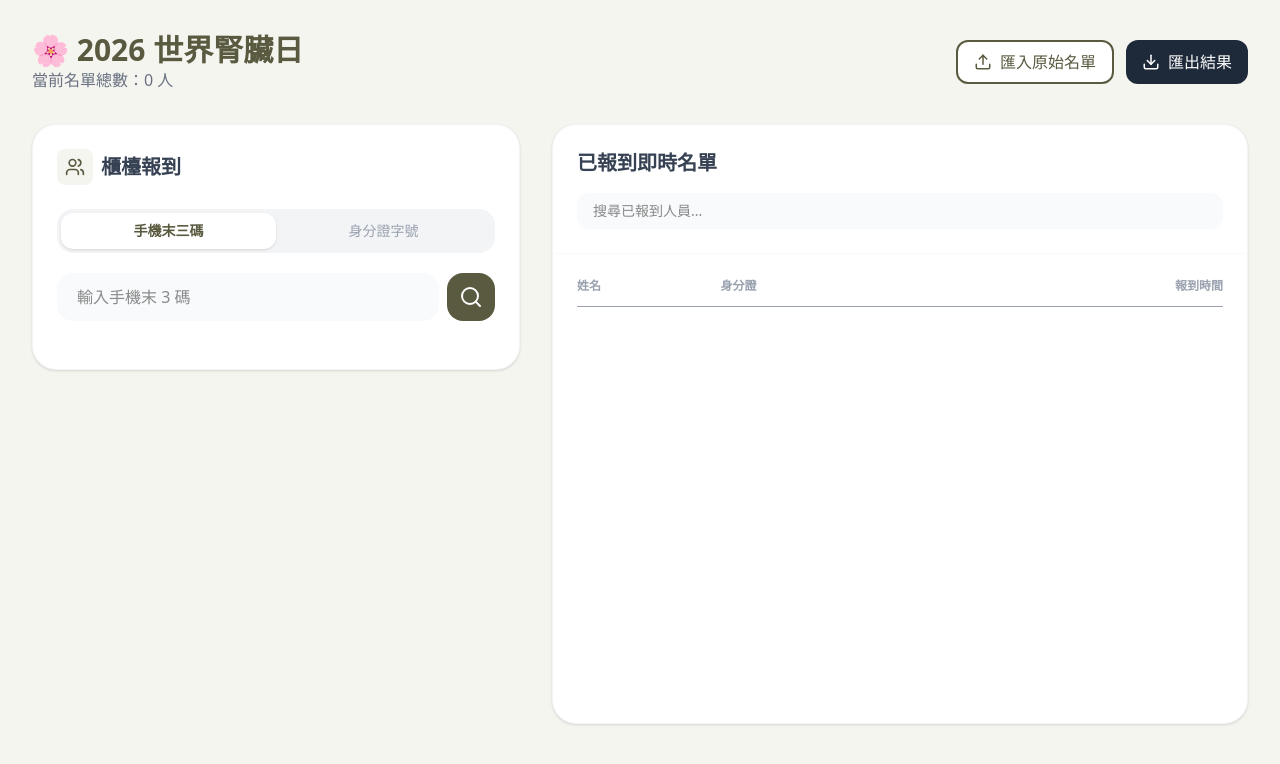
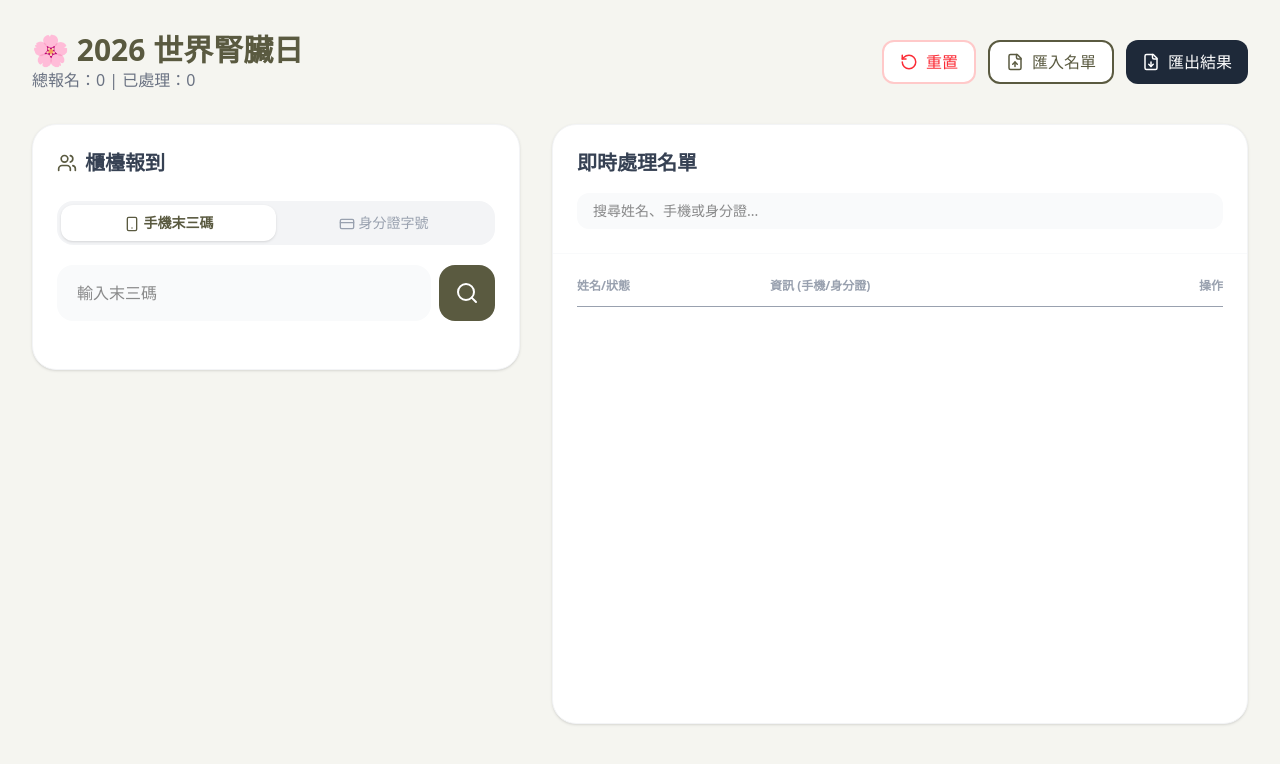
Before and after one commit to s97213a/-, a React (Vite) app in the folder 活動報到系統/: page / in a window 1280 px wide. Shown: the top 764 px of the page. Built offline with nearby package versions, Linux system fonts and the light colour scheme.

Commit message:
Add files via upload

```diff
--- a/活動報到系統/src/App.tsx
+++ b/活動報到系統/src/App.tsx
@@ -3,11 +3,11 @@
  * SPDX-License-Identifier: Apache-2.0
  */
 
-import { useState, useRef } from 'react';
-// 移除靜態匯入: import { registrants } from './data';
-import { Download, Search, UserCheck, Smartphone, CreditCard, Upload, Users } from 'lucide-react';
+import { useState, useRef, useEffect } from 'react'; // 1. 引入 useEffect
+import { Search, UserCheck, Smartphone, CreditCard, FileUp, FileDown, Users, Trash2, RotateCcw } from 'lucide-react';
 import * as XLSX from 'xlsx';
 
+// 定義資料結構
 interface Registrant {
   id: string;
   name: string;
@@ -15,15 +15,14 @@ interface Registrant {
 }
 
 interface CheckedInRegistrant extends Registrant {
-  checkInTime: Date;
+  checkInTime: string; // 2. LocalStorage 儲存 Date 會變成字串，改為 string 比較穩
+  status: '已報到' | '放棄領取';
 }
 
 export default function App() {
-  // 核心數據狀態
-  const [registrants, setRegistrants] = useState<Registrant[]>([]); // 原始名單
-  const [checkedIn, setCheckedIn] = useState<CheckedInRegistrant[]>([]); // 已報到名單
-
-  // 搜尋相關狀態
+  // --- 狀態管理 ---
+  const [registrants, setRegistrants] = useState<Registrant[]>([]);
+  const [checkedIn, setCheckedIn] = useState<CheckedInRegistrant[]>([]);
   const [inputValue, setInputValue] = useState('');
   const [searchType, setSearchType] = useState<'phone' | 'id'>('phone');
   const [searchResults, setSearchResults] = useState<Registrant[]>([]);
@@ -32,7 +31,37 @@ export default function App() {
 
   const fileInputRef = useRef<HTMLInputElement>(null);
 
-  // 功能：匯入 Excel 名單
+  // --- 3. 新增 LocalStorage 功能 ---
+
+  // 初始化：從 LocalStorage 讀取資料
+  useEffect(() => {
+    const savedRegistrants = localStorage.getItem('kidney_registrants');
+    const savedCheckedIn = localStorage.getItem('kidney_checkedIn');
+
+    if (savedRegistrants) setRegistrants(JSON.parse(savedRegistrants));
+    if (savedCheckedIn) setCheckedIn(JSON.parse(savedCheckedIn));
+  }, []);
+
+  // 監聽：當 registrants 或 checkedIn 變動時自動儲存
+  useEffect(() => {
+    localStorage.setItem('kidney_registrants', JSON.stringify(registrants));
+    localStorage.setItem('kidney_checkedIn', JSON.stringify(checkedIn));
+  }, [registrants, checkedIn]);
+
+  // 新增清空功能
+  const handleReset = () => {
+    if (window.confirm("確定要清空所有資料嗎？這將刪除目前匯入的名單與所有報到紀錄。")) {
+      setRegistrants([]);
+      setCheckedIn([]);
+      localStorage.removeItem('kidney_registrants');
+      localStorage.removeItem('kidney_checkedIn');
+      setSearchResults([]);
+      setHasSearched(false);
+      alert("資料已清空");
+    }
+  };
+
+  // --- 匯入 Excel 名單 ---
   const handleImport = (e: React.ChangeEvent<HTMLInputElement>) => {
     const file = e.target.files?.[0];
     if (!file) return;
@@ -45,23 +74,23 @@ export default function App() {
       const sheet = workbook.Sheets[sheetName];
       const json = XLSX.utils.sheet_to_json(sheet) as any[];
 
-      // 轉換 Excel 欄位名稱 (對應 姓名/身分證/電話)
       const importedData: Registrant[] = json.map((row) => ({
         id: (row['身分證字號'] || row['身分證'] || row['ID'] || '').toString().trim(),
         name: (row['姓名'] || row['Name'] || '').toString().trim(),
         phone: (row['電話'] || row['手機'] || row['Phone'] || '').toString().trim(),
-      })).filter(r => r.id && r.name); // 過濾掉空行
+      })).filter(r => r.id && r.name);
 
       if (importedData.length > 0) {
         setRegistrants(importedData);
         alert(`成功匯入 ${importedData.length} 筆名單！`);
       } else {
-        alert('匯入失敗，請檢查 Excel 欄位名稱是否包含「姓名」、「身分證字號」、「電話」。');
+        alert('匯入失敗，請檢查 Excel 欄位名稱是否正確。');
       }
     };
     reader.readAsBinaryString(file);
   };
 
+  // --- 搜尋邏輯 ---
   const handleSearch = () => {
     if (registrants.length === 0) {
       alert('請先匯入原始報名名單！');
@@ -82,28 +111,39 @@ export default function App() {
     setSearchResults(found);
   };
 
-  const handleCheckIn = (person: Registrant) => {
+  // --- 報到/放棄領取邏輯 ---
+  const handleAction = (person: Registrant, status: '已報到' | '放棄領取') => {
     if (checkedIn.some((r) => r.id === person.id)) {
-      alert('此民眾已報到！');
+      alert('此民眾已有紀錄！');
       return;
     }
-    setCheckedIn([...checkedIn, { ...person, checkInTime: new Date() }]);
+    // 儲存時間改為 ISO 字串以利傳輸與存儲
+    setCheckedIn([{ ...person, checkInTime: new Date().toISOString(), status }, ...checkedIn]);
     setSearchResults([]);
     setInputValue('');
     setHasSearched(false);
   };
 
+  // --- 刪除單筆紀錄 ---
+  const removeRecord = (id: string) => {
+    if (window.confirm("確定要刪除此筆紀錄嗎？")) {
+      setCheckedIn(checkedIn.filter(r => r.id !== id));
+    }
+  };
+
+  // --- 匯出 Excel ---
   const handleExport = () => {
     if (checkedIn.length === 0) return alert('目前沒有報到資料。');
     const ws = XLSX.utils.json_to_sheet(checkedIn.map(r => ({
+      '姓名': r.name,
       '身分證字號': r.id,
-      '姓名': r.name,
       '電話': r.phone,
-      '報到時間': r.checkInTime.toLocaleString('zh-TW'),
+      '狀態': r.status,
+      '紀錄時間': new Date(r.checkInTime).toLocaleString('zh-TW'),
     })));
     const wb = XLSX.utils.book_new();
-    XLSX.utils.book_append_sheet(wb, ws, '報到名單');
-    XLSX.writeFile(wb, '2026世界腎臟日_實時報到名單.xlsx');
+    XLSX.utils.book_append_sheet(wb, ws, '活動名單');
+    XLSX.writeFile(wb, '2026世界腎臟日_報到紀錄.xlsx');
   };
 
   return (
@@ -112,28 +152,31 @@ export default function App() {
       <div className="max-w-7xl mx-auto mb-8 flex flex-col md:flex-row justify-between items-center gap-4">
         <div>
           <h1 className="text-3xl font-bold text-[#5A5A40]">🌸 2026 世界腎臟日</h1>
-          <p className="text-gray-500">當前名單總數：{registrants.length} 人</p>
+          <p className="text-gray-500">總報名：{registrants.length} | 已處理：{checkedIn.length}</p>
         </div>
 
         <div className="flex gap-3">
-          <input
-            type="file"
-            accept=".xlsx, .xls"
-            className="hidden"
-            ref={fileInputRef}
-            onChange={handleImport}
-          />
+          {/* 清空按鈕 */}
+          <button
+            onClick={handleReset}
+            className="flex items-center gap-2 bg-white border-2 border-red-200 text-red-500 px-4 py-2 rounded-xl hover:bg-red-50 transition-all"
+            title="清空所有資料"
+          >
+            <RotateCcw size={18} /> 重置
+          </button>
+
+          <input type="file" accept=".xlsx, .xls" className="hidden" ref={fileInputRef} onChange={handleImport} />
           <button
             onClick={() => fileInputRef.current?.click()}
             className="flex items-center gap-2 bg-white border-2 border-[#5A5A40] text-[#5A5A40] px-4 py-2 rounded-xl hover:bg-[#5A5A40] hover:text-white transition-all"
           >
-            <Upload size={18} /> 匯入原始名單
+            <FileUp size={18} /> 匯入名單
           </button>
           <button
             onClick={handleExport}
             className="flex items-center gap-2 bg-gray-800 text-white px-4 py-2 rounded-xl hover:bg-black transition-all"
           >
-            <Download size={18} /> 匯出結果
+            <FileDown size={18} /> 匯出結果
           </button>
         </div>
       </div>
@@ -141,15 +184,18 @@ export default function App() {
       <div className="grid grid-cols-1 lg:grid-cols-12 gap-8 max-w-7xl mx-auto">
         {/* 左側：查詢區 */}
         <div className="lg:col-span-5">
-          <div className="bg-white rounded-3xl p-6 shadow-sm border border-gray-100">
-            <div className="flex items-center gap-2 mb-6">
-              <div className="p-2 bg-[#f5f5f0] rounded-lg text-[#5A5A40]"><Users size={20}/></div>
-              <h2 className="text-xl font-bold text-gray-700">櫃檯報到</h2>
-            </div>
+          <div className="bg-white rounded-3xl p-6 shadow-sm border border-gray-100 sticky top-8">
+            <h2 className="text-xl font-bold text-gray-700 mb-6 flex items-center gap-2">
+              <Users size={20} className="text-[#5A5A40]"/> 櫃檯報到
+            </h2>
 
             <div className="flex mb-5 bg-gray-100 p-1 rounded-2xl">
-              <button onClick={() => setSearchType('phone')} className={`flex-1 py-2 rounded-xl text-sm transition-all ${searchType === 'phone' ? 'bg-white shadow-sm text-[#5A5A40] font-bold' : 'text-gray-400'}`}>手機末三碼</button>
-              <button onClick={() => setSearchType('id')} className={`flex-1 py-2 rounded-xl text-sm transition-all ${searchType === 'id' ? 'bg-white shadow-sm text-[#5A5A40] font-bold' : 'text-gray-400'}`}>身分證字號</button>
+              <button onClick={() => setSearchType('phone')} className={`flex-1 py-2 rounded-xl text-sm transition-all ${searchType === 'phone' ? 'bg-white shadow-sm text-[#5A5A40] font-bold' : 'text-gray-400'}`}>
+                <Smartphone size={16} className="inline mr-1"/>手機末三碼
+              </button>
+              <button onClick={() => setSearchType('id')} className={`flex-1 py-2 rounded-xl text-sm transition-all ${searchType === 'id' ? 'bg-white shadow-sm text-[#5A5A40] font-bold' : 'text-gray-400'}`}>
+                <CreditCard size={16} className="inline mr-1"/>身分證字號
+              </button>
             </div>
 
             <div className="flex gap-2">
@@ -158,30 +204,52 @@ export default function App() {
                 value={inputValue}
                 onChange={(e) => setInputValue(e.target.value)}
                 onKeyDown={(e) => e.key === 'Enter' && handleSearch()}
-                placeholder={searchType === 'phone' ? "輸入手機末 3 碼" : "輸入完整身分證"}
+                placeholder={searchType === 'phone' ? "輸入末三碼" : "輸入完整字號"}
                 className="flex-grow px-5 py-3 bg-gray-50 border-none rounded-2xl focus:ring-2 focus:ring-[#5A5A40] outline-none"
               />
-              <button onClick={handleSearch} className="bg-[#5A5A40] text-white p-3 rounded-2xl hover:opacity-90"><Search /></button>
+              <button onClick={handleSearch} className="bg-[#5A5A40] text-white p-4 rounded-2xl hover:opacity-90"><Search /></button>
             </div>
 
             <div className="mt-6 space-y-3">
               {hasSearched && searchResults.length === 0 && (
-                <div className="text-center py-8 text-gray-400 border-2 border-dashed rounded-2xl">未找到相符名單</div>
+                <div className="text-center py-8 text-gray-400 border-2 border-dashed rounded-2xl">未找到名單</div>
               )}
-              {searchResults.map(person => (
-                <div key={person.id} className="bg-gray-50 p-4 rounded-2xl border border-gray-100 flex justify-between items-center">
-                  <div>
-                    <p className="font-bold text-gray-800">{person.name}</p>
-                    <p className="text-xs font-mono text-emerald-600 mt-1 uppercase bg-emerald-50 inline-block px-1 rounded">{person.id}</p>
-                    <p className="text-xs text-gray-400">{person.phone}</p>
+              {searchResults.map(person => {
+                const record = checkedIn.find(c => c.id === person.id);
+                return (
+                  <div key={person.id} className="bg-gray-50 p-4 rounded-2xl border border-gray-100 flex flex-col gap-4">
+                    <div className="flex justify-between items-start">
+                      <div>
+                        <p className="font-bold text-gray-800 text-lg">{person.name}</p>
+                        <p className="text-xs font-mono text-emerald-600 mt-1 uppercase bg-emerald-50 inline-block px-1 rounded">{person.id}</p>
+                        <p className="text-xs text-gray-400">{person.phone}</p>
+                      </div>
+                      {record && (
+                        <span className={`text-xs font-bold px-2 py-1 rounded-lg ${record.status === '已報到' ? 'bg-emerald-100 text-emerald-700' : 'bg-gray-200 text-gray-600'}`}>
+                          {record.status}
+                        </span>
+                      )}
+                    </div>
+
+                    {!record && (
+                      <div className="flex gap-2">
+                        <button
+                          onClick={() => handleAction(person, '放棄領取')}
+                          className="flex-1 bg-gray-200 text-gray-600 py-2 rounded-xl text-sm font-medium hover:bg-gray-300"
+                        >
+                          放棄領取
+                        </button>
+                        <button
+                          onClick={() => handleAction(person, '已報到')}
+                          className="flex-1 bg-emerald-600 text-white py-2 rounded-xl text-sm font-bold hover:bg-emerald-700 shadow-md shadow-emerald-100"
+                        >
+                          確認報到
+                        </button>
+                      </div>
+                    )}
                   </div>
-                  {checkedIn.some(c => c.id === person.id) ? (
-                    <span className="text-emerald-600 text-sm font-bold bg-emerald-50 px-3 py-1 rounded-full">已完成</span>
-                  ) : (
-                    <button onClick={() => handleCheckIn(person)} className="bg-emerald-600 text-white px-4 py-2 rounded-xl text-sm font-medium hover:bg-emerald-700">確認報到</button>
-                  )}
-                </div>
-              ))}
+                );
+              })}
             </div>
           </div>
         </div>
@@ -190,30 +258,44 @@ export default function App() {
         <div className="lg:col-span-7">
           <div className="bg-white rounded-3xl shadow-sm border border-gray-100 overflow-hidden flex flex-col h-[600px]">
             <div className="p-6 border-b border-gray-50">
-              <h2 className="text-xl font-bold text-gray-700">已報到即時名單</h2>
+              <h2 className="text-xl font-bold text-gray-700">即時處理名單</h2>
               <input
                 type="text"
-                placeholder="搜尋已報到人員..."
+                placeholder="搜尋姓名、手機或身分證..."
                 value={checkedInSearch}
                 onChange={(e) => setCheckedInSearch(e.target.value)}
                 className="w-full mt-4 px-4 py-2 bg-gray-50 border-none rounded-xl text-sm focus:ring-1 focus:ring-gray-200 outline-none"
               />
             </div>
             <div className="flex-grow overflow-y-auto p-6">
-              <table className="w-full">
+              <table className="w-full text-sm">
                 <thead className="text-xs text-gray-400 border-b">
                   <tr>
-                    <th className="pb-3 text-left">姓名</th>
-                    <th className="pb-3 text-left">身分證</th>
-                    <th className="pb-3 text-right">報到時間</th>
+                    <th className="pb-3 text-left">姓名/狀態</th>
+                    <th className="pb-3 text-left">資訊 (手機/身分證)</th>
+                    <th className="pb-3 text-right">操作</th>
                   </tr>
                 </thead>
                 <tbody className="divide-y divide-gray-50">
-                  {checkedIn.filter(c => c.name.includes(checkedInSearch) || c.id.includes(checkedInSearch)).map(r => (
+                  {checkedIn.filter(c =>
+                    c.name.includes(checkedInSearch) ||
+                    c.phone.includes(checkedInSearch) ||
+                    c.id.toUpperCase().includes(checkedInSearch.toUpperCase())
+                  ).map(r => (
                     <tr key={r.id}>
-                      <td className="py-4 font-medium text-gray-700">{r.name}</td>
-                      <td className="py-4 text-xs font-mono text-gray-400 uppercase">{r.id}</td>
-                      <td className="py-4 text-right text-xs text-gray-400">{r.checkInTime.toLocaleTimeString('zh-TW', { hour12: false, hour: '2-digit', minute: '2-digit' })}</td>
+                      <td className="py-4">
+                        <p className="font-medium text-gray-700">{r.name}</p>
+                        <span className={`text-[10px] px-1 rounded ${r.status === '已報到' ? 'bg-emerald-50 text-emerald-600' : 'bg-gray-100 text-gray-500'}`}>{r.status}</span>
+                      </td>
+                      <td className="py-4">
+                        <p className="text-sm font-medium text-gray-600">{r.phone}</p>
+                        <p className="text-[10px] font-mono text-gray-400 uppercase">{r.id}</p>
+                      </td>
+                      <td className="py-4 text-right">
+                        <button onClick={() => removeRecord(r.id)} className="text-gray-300 hover:text-red-500 transition-colors">
+                          <Trash2 size={16} />
+                        </button>
+                      </td>
                     </tr>
                   ))}
                 </tbody>
```
